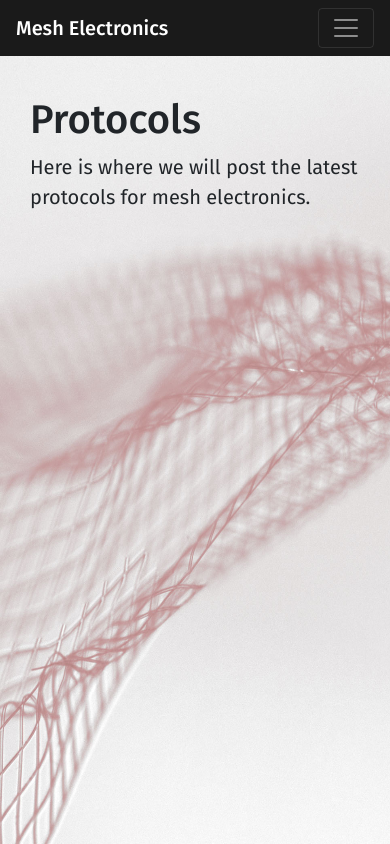
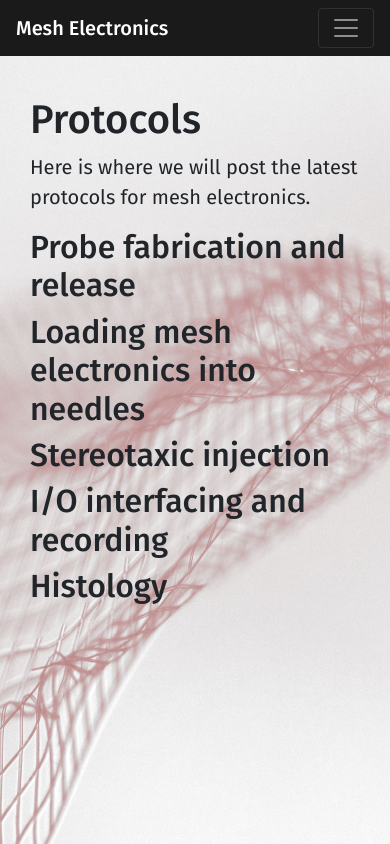
Before and after one commit to tgs2315/meshelectronics, a plain HTML site: page protocols.html in a window 390 px wide. Drawn offline with nearby package versions, Linux system fonts and the light colour scheme; a web font is replaced by a local one.

```diff
--- a/protocols.html
+++ b/protocols.html
@@ -59,6 +59,11 @@
 	    <h1 class="t1">Protocols</h1>
 	    <p class="lead t2"> Here is where we will post the latest protocols for mesh electronics. </p>
 	    <p></p>
+	    <h2 class="t1" id="fabrication"> Probe fabrication and release </h2>
+	    <h2 class="t1" id="loading"> Loading mesh electronics into needles </h2>
+	    <h2 class="t1" id="injection"> Stereotaxic injection </h2>
+	    <h2 class="t1" id="interfacing"> I/O interfacing and recording </h2>
+	    <h2 class="t1" id="histology"> Histology </h2>
 	  </div>
 	</div>
       </div>
```
Also changed, not shown: index.html (+8 -1 lines).
